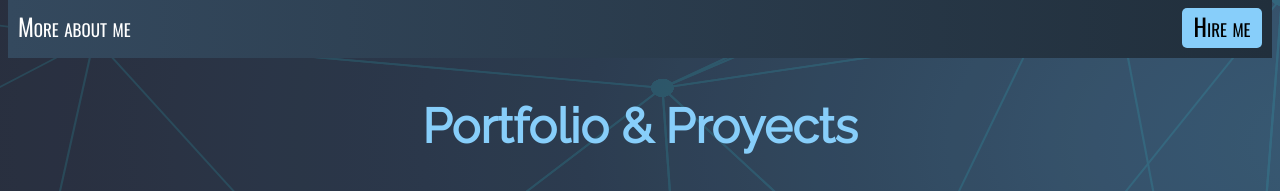
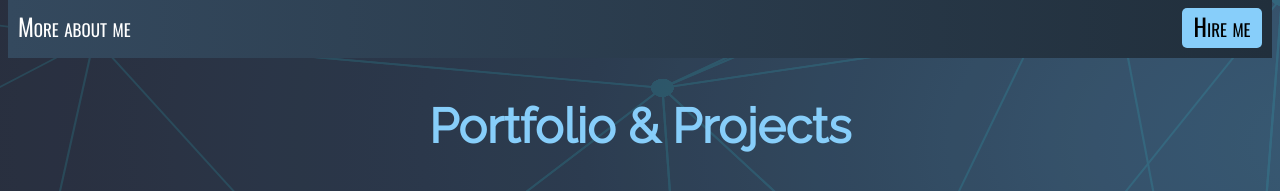
Before and after one commit to VladmirVolgen/vladmirvolgen.github.io, a plain HTML site: page index.html in a window 1280 px wide. Shown: the part 570-761 px from the top of the page. Drawn offline with nearby package versions, Linux system fonts and the light colour scheme.

Commit message:
Add corrections

```diff
--- a/index.html
+++ b/index.html
@@ -42,7 +42,7 @@
     </div>
   </section>
   <section id="portfolio">
-    <h1 class="title center">Portfolio & Proyects</h1>
+    <h1 class="title center">Portfolio & Projects</h1>
     <div class="grid">
     <div class="placeholder"><img src="https://dummyimage.com/400x250/000/fff&text=Placeholder" alt=""></div>
     <div class="placeholder"><img src="https://dummyimage.com/400x250/000/fff&text=Placeholder" alt=""></div>
```
